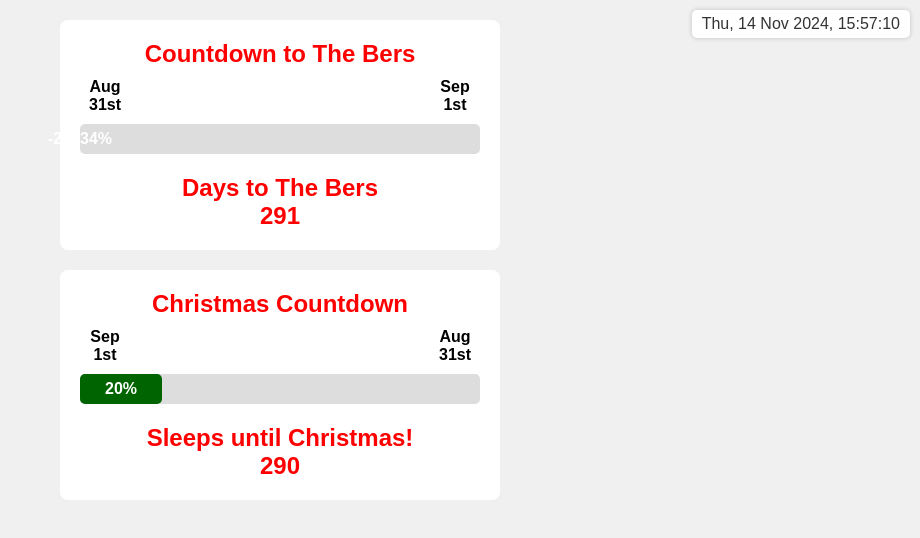
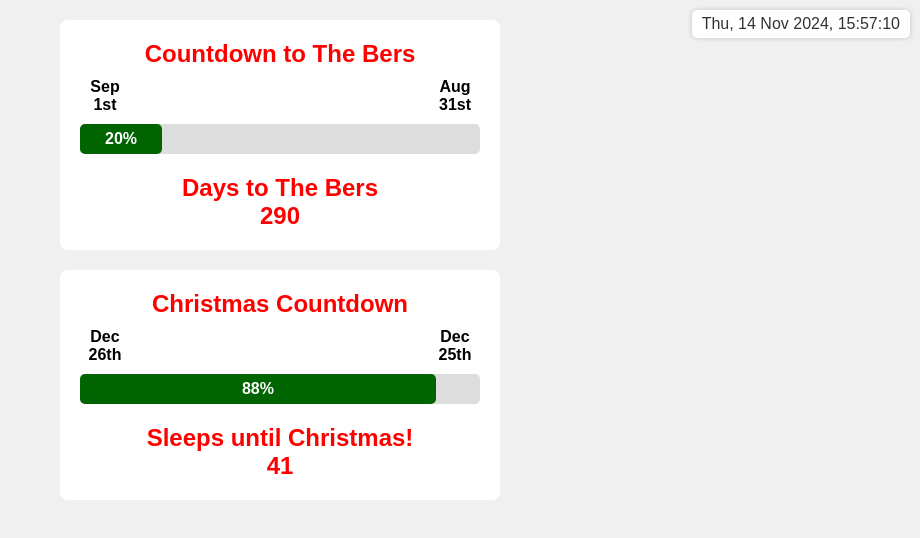
Before and after one commit to plaherne79/plaherne1979, a plain HTML site: page index.html in a window 1280 px wide. Shown: the whole page, without its empty margins (360-1280 px from the left). Drawn offline with Linux system fonts and the light colour scheme.

Commit message:
Update index.html

```diff
--- a/index.html
+++ b/index.html
@@ -82,8 +82,8 @@
 <div class="container">
   <div class="header">Countdown to The Bers</div>
   <div style="display: flex; justify-content: space-between;">
+    <span class="label">Sep 1st</span>
     <span class="label">Aug 31st</span>
-    <span class="label">Sep 1st</span>
   </div>
   <div class="progress-bar-container">
     <div class="progress-bar" id="bersProgress">0%</div>
@@ -95,8 +95,8 @@
 <div class="container">
   <div class="header">Christmas Countdown</div>
   <div style="display: flex; justify-content: space-between;">
-    <span class="label">Sep 1st</span>
-    <span class="label">Aug 31st</span>
+    <span class="label">Dec 26th</span>
+    <span class="label">Dec 25th</span>
   </div>
   <div class="progress-bar-container">
     <div class="progress-bar" id="christmasProgress">0%</div>
@@ -118,12 +118,12 @@
 
   function updateBersCountdown() {
     const now = new Date();
-    const startOfCountdown = new Date(now.getFullYear(), 7, 31); // August 31st of this year
-    const nextBers = new Date(now.getFullYear(), 8, 1); // September 1st of this year
+    const startOfCountdown = new Date(now.getFullYear(), 8, 1); // September 1st of this year
+    const nextBers = new Date(now.getFullYear() + 1, 7, 31); // August 31st of the following year
 
     if (now > nextBers) {
       startOfCountdown.setFullYear(now.getFullYear() + 1);
-      nextBers.setFullYear(now.getFullYear() + 1);
+      nextBers.setFullYear(now.getFullYear() + 2);
     }
 
     const timeRemaining = nextBers - now;
@@ -139,12 +139,12 @@
 
   function updateChristmasCountdown() {
     const now = new Date();
-    const startOfCountdown = new Date(now.getFullYear(), 8, 1); // September 1st of this year
-    const nextChristmas = new Date(now.getFullYear() + 1, 7, 31); // August 31st of the following year
+    const startOfCountdown = new Date(now.getFullYear() - 1, 11, 26); // December 26 of last year
+    const nextChristmas = new Date(now.getFullYear(), 11, 25); // December 25 of this year
 
     if (now > nextChristmas) {
-      startOfCountdown.setFullYear(now.getFullYear() + 1);
-      nextChristmas.setFullYear(now.getFullYear() + 2);
+      startOfCountdown.setFullYear(now.getFullYear());
+      nextChristmas.setFullYear(now.getFullYear() + 1);
     }
 
     const timeRemaining = nextChristmas - now;
```
